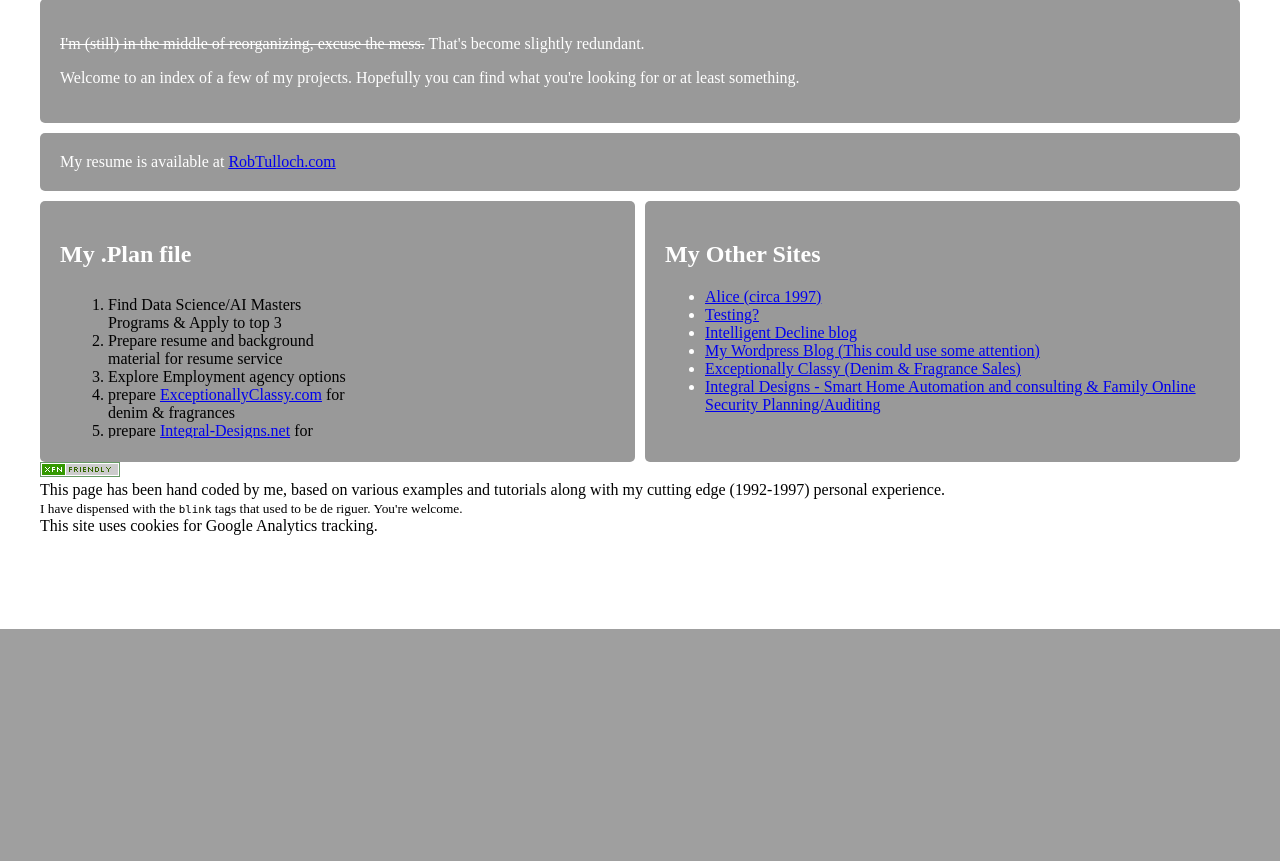
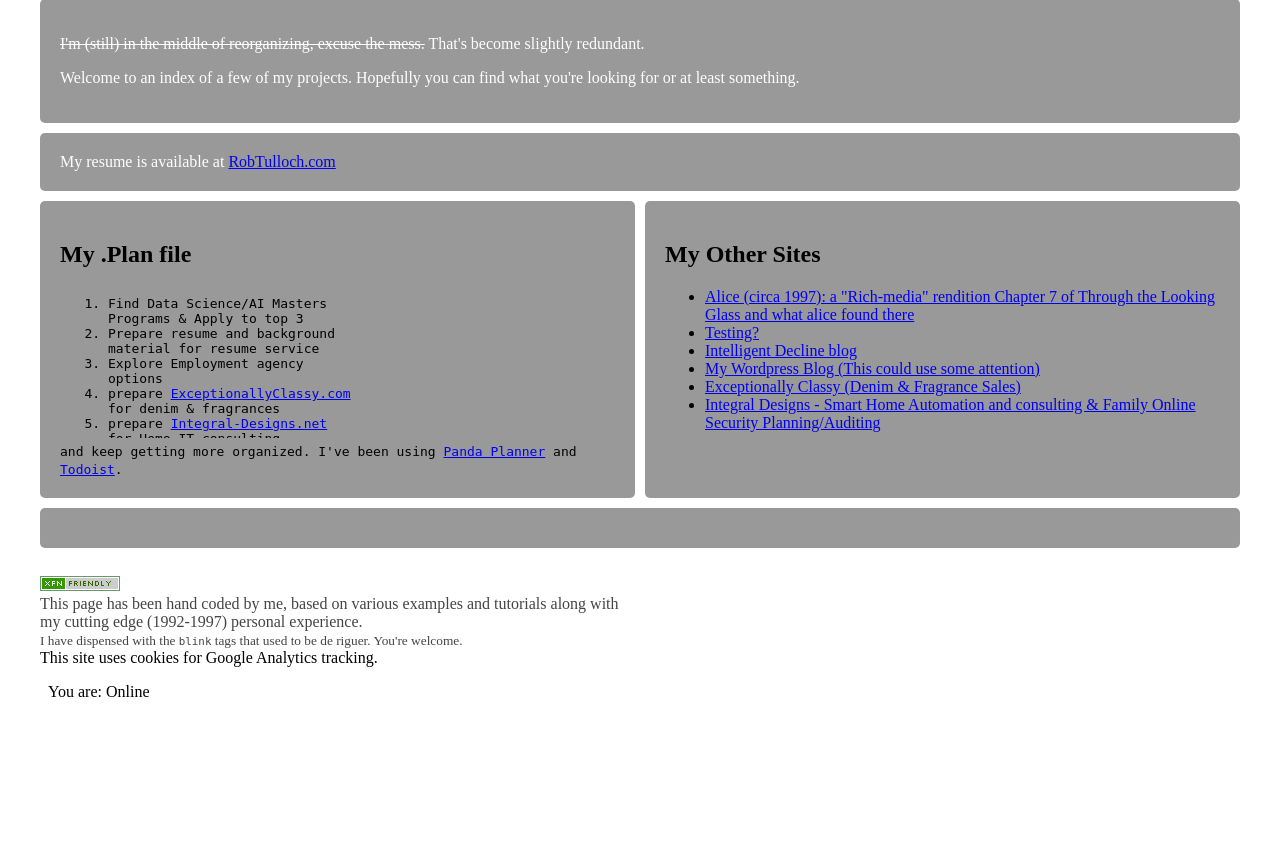
Before and after one commit to RobTulloch/syrrys.com, a PHP site: page / in a window 1280 px wide. Shown: the part 171-1032 px from the top of the page. Before the commit the page ends 800 px from the top, so only its background shows below. Run offline with PHP 8.4, Linux system fonts and the light colour scheme.

Commit message:
Moved affiliate link added online status

```diff
--- a/.plan.html
+++ b/.plan.html
@@ -1,4 +1,4 @@
-<ol>
+<code><ol>
 <li>Find Data Science/AI Masters Programs &amp; Apply to top 3</li>
 <li>Prepare resume and background material for resume service</li>
 <li>Explore Employment agency options</li>
@@ -9,5 +9,6 @@
 <li>Keep learning Atom</li>
 <li>Re-do <a href="http://alice.syrrys.com">alice.syrrys.com</a> with tool-tips and a layout</li>
 
-<li>keep getting more organized. I've been using <a href="https://www.amazon.com/gp/product/B013Z5Y70K/ref=as_li_tl?ie=UTF8&tag=syrrys-20&camp=1789&creative=9325&linkCode=as2&creativeASIN=B013Z5Y70K&linkId=38f8aab83e176bec5d455b9b014f26ff">Panda Planner</a> and <a href="https://todoist.com/">Todoist</a></li>
+
 </ol>
+</code>
--- a/index.php
+++ b/index.php
@@ -4,6 +4,7 @@
 		<?php include_once("analyticstracking.php"); ?>
 		<link rel="profile" href="http://gmpg.org/xfn/11" />
 		<meta charset="utf-8">
+		<META name="author" content="Rob Tulloch">
 		<title>Syrrys.com</title>
 		<style>
 			h1 {
@@ -32,7 +33,7 @@
 			.box {
 				background-color: #999;
 				columns: 1fr;
-				color: #fff;
+				color: #000;
 				border-radius: 5px;
 				padding: 20px;
 				font-size: 100%;
@@ -66,30 +67,50 @@
 			<!-- embed html (last chance) -->
 						<embed src=".plan.html" type='application/html'></embed>
 				</iframe>
-			</object>
+			</object><br/>
+			<code>and keep getting more organized. I've been using <a href="https://www.amazon.com/gp/product/B013Z5Y70K/ref=as_li_tl?ie=UTF8&tag=syrrys-20&camp=1789&creative=9325&linkCode=as2&creativeASIN=B013Z5Y70K&linkId=38f8aab83e176bec5d455b9b014f26ff">Panda Planner</a> and <a href="https://todoist.com/">Todoist</a>.</code>
 		</div>
 
 		<div class="box list">
 			<h2>My Other Sites</h2>
 			<ul>
-			<li><a href="http://alice.syrrys.com/INDEX.php">Alice (circa 1997)</a></li>
+			<li><a href="http://alice.syrrys.com/INDEX.php">Alice (circa 1997): a "Rich-media" rendition Chapter 7 of Through the Looking Glass and what alice found there</a></li>
 			<li><a href="http://test.syrrys.com/">Testing?</a></li>
-			<li><a href="http://intelligentdecline.com/">Intelligent Decline blog</a>
+			<li><a href="http://intelligentdecline.com/" rel="me">Intelligent Decline blog</a>
 			<li><a href="http://blog.syrrys.com" rel="me">My Wordpress Blog (This could use some attention)</a>
-			<li><a href="http://exceptionallyclassy.com/">Exceptionally Classy (Denim &amp; Fragrance Sales)</a>
-			<li><a href="http://integral-designs.net/">Integral Designs - Smart Home Automation and consulting &amp; Family Online Security Planning/Auditing</a>
+			<li><a href="http://exceptionallyclassy.com/" rel="me">Exceptionally Classy (Denim &amp; Fragrance Sales)</a>
+			<li><a href="http://integral-designs.net/" rel="me">Integral Designs - Smart Home Automation and consulting &amp; Family Online Security Planning/Auditing</a>
 
 			</ul>
 		</div>
+
+	<div class="text blank">
+
 	</div>
 
-		<foot>
-			<a href="http://gmpg.org/xfn">  <img src="xfn-btn.gif" alt="XFN Friendly" /> </a>
+	<foot>
+
+<br/>
+
+			<a href="http://gmpg.org/xfn"><img src="xfn-btn.gif" alt="XFN Friendly"/></a>
 			<br>This page has been hand coded by me, based on various examples and tutorials
 			along with my cutting edge (1992-1997) personal experience. <br><small>I have dispensed
 			with the <code>blink</code> tags that used to be de riguer. You're welcome.</small>
 
 		</foot>
+		<br/>
+
+		</div>
 	</body>
-	<footer>This site uses cookies for Google Analytics tracking.</footer>
+	<footer>This site uses cookies for Google Analytics tracking.<br>
+		<object data="onlinetest.html"
+			type='application/html'>
+		<!--	iframe html (fall back case) -->
+			<iframe src="onlinetest.html"
+					style="border: none;">
+		<!-- embed html (last chance) -->
+					<embed src="onlinetest.html" type='application/html'></embed>
+			</iframe>
+		</object>
+	</footer>
 </html>
--- /dev/null
+++ b/onlinetest.html
@@ -0,0 +1,18 @@
+<!DOCTYPE HTML>
+<html>
+  <head>
+    <meta name="source" content="http://w3c.github.io/html/single-page.html#the-body-element">
+    <title>Online or offline?</title>
+    <script>
+      function update(online) {
+        document.getElementById('status').textContent =
+        online ? 'Online' : 'Offline';
+      }
+    </script>
+  </head>
+  <body ononline="update(true)"
+    onoffline="update(false)"
+    onload="update(navigator.onLine)">
+    <p>You are: <span id="status">(Unknown)</span></p>
+  </body>
+</html>
```
